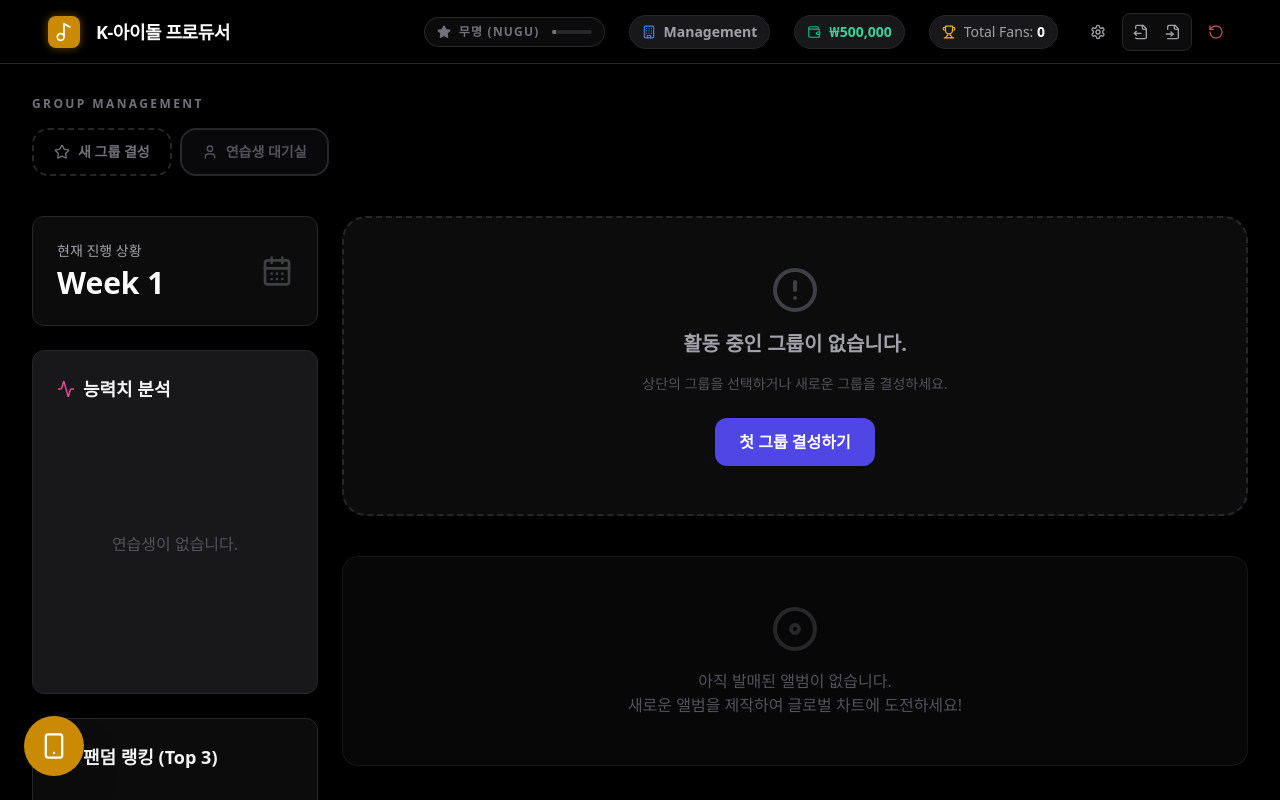
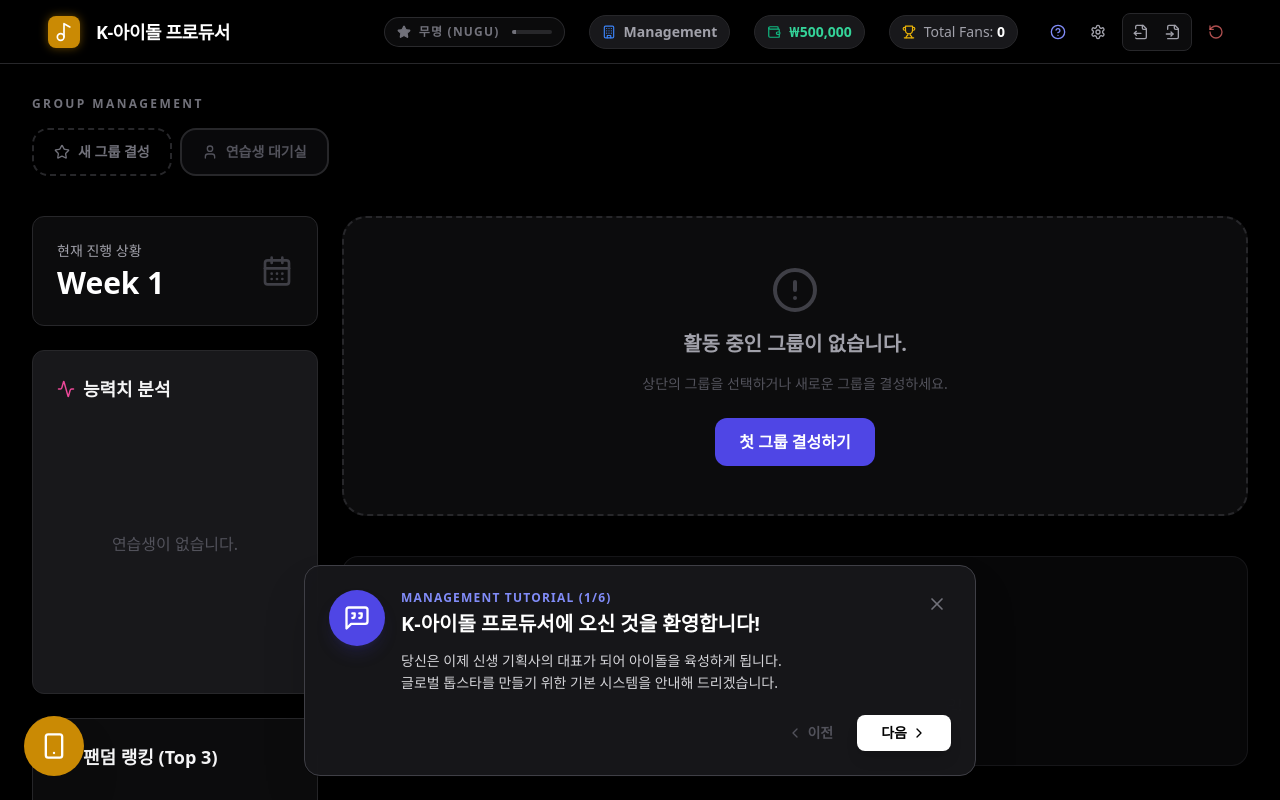
Before and after one commit to One-Zero1011/IdolMaker, a React (Vite) app: page / in a window 1280 px wide. Shown: the top 800 px of the page. Built offline with nearby package versions, Linux system fonts and the light colour scheme; a web font is replaced by a local one.

Commit message:
Add files via upload

```diff
--- a/App.tsx
+++ b/App.tsx
@@ -3,6 +3,7 @@ import React, { useState, useMemo } from 'react';
 import { useGame } from './hooks/useGame';
 import { Trainee, AlbumConcept, Album } from './types/index';
 import { Smartphone, Disc, Timer, AlertCircle } from 'lucide-react';
+import { TUTORIAL_STEPS } from './data/constants';
 
 // Components
 import Header from './components/layout/Header';
@@ -25,12 +26,13 @@ import GroupCreationModal from './components/group/GroupCreationModal';
 import GroupSelector from './components/group/GroupSelector';
 import CompanyDashboard from './components/company/CompanyDashboard';
 import SettingsModal from './components/SettingsModal';
+import TutorialOverlay from './components/ui/TutorialOverlay';
 
 const App: React.FC = () => {
   const {
     week, funds, reputation, lastAlbumWeek, facilities, trainees, activeTrainees, activeGroupMembers,
     weeklyPlan, gameLogs, historyLogs, notification, currentSpecialEvent, pendingDecision, albums, ranking, isChartOpen,
-    groups, activeGroupId, activeGroup, hqLevel, staff, isRpsEnabled,
+    groups, activeGroupId, activeGroup, hqLevel, staff, isRpsEnabled, tutorialControls,
     addNewTrainee, removeTrainee, updateTrainee, upgradeFacility, updateDailyPlan, nextWeek, closeLogs, setIsChartOpen, setActiveGroupId,
     exportToFile, importFromFile, resetGame, closeMessage, handleEventDecision, produceAlbum, settleAlbumRevenue, formGroup,
     upgradeHQ, hireStaff, fireStaff, renewContract, toggleRps
@@ -116,6 +118,15 @@ const App: React.FC = () => {
     setRenewingTrainee(null);
   };
 
+  // Tutorial Logic
+  const handleTutorialNext = () => {
+    if (tutorialControls.step < TUTORIAL_STEPS.length - 1) {
+        tutorialControls.next();
+    } else {
+        tutorialControls.close();
+    }
+  };
+
   return (
     <div className="min-h-screen bg-black text-zinc-100 font-sans selection:bg-yellow-500/30">
 
@@ -129,6 +140,7 @@ const App: React.FC = () => {
         onReset={resetGame}
         onOpenCompany={() => setIsCompanyModalOpen(true)}
         onOpenSettings={() => setIsSettingsModalOpen(true)}
+        onOpenTutorial={tutorialControls.start}
       />
 
       <main className="p-6 lg:p-8 max-w-[1920px] mx-auto animate-in fade-in duration-500">
@@ -260,6 +272,17 @@ const App: React.FC = () => {
       <ContractRenewalModal isOpen={isRenewalModalOpen} onClose={() => setIsRenewalModalOpen(false)} trainee={renewingTrainee} funds={funds} onRenew={handleRenewConfirm} onRelease={handleReleaseConfirm} />
       <SettingsModal isOpen={isSettingsModalOpen} onClose={() => setIsSettingsModalOpen(false)} isRpsEnabled={isRpsEnabled} onToggleRps={toggleRps} />
       <MessageModal isOpen={notification.isOpen} title={notification.title} message={notification.message} type={notification.type} onConfirm={notification.onConfirm || (() => {})} onClose={closeMessage} />
+
+      <TutorialOverlay
+        isOpen={tutorialControls.isActive}
+        step={tutorialControls.step}
+        totalSteps={TUTORIAL_STEPS.length}
+        title={TUTORIAL_STEPS[tutorialControls.step]?.title}
+        content={TUTORIAL_STEPS[tutorialControls.step]?.content}
+        onNext={handleTutorialNext}
+        onPrev={tutorialControls.prev}
+        onClose={tutorialControls.close}
+      />
     </div>
   );
 };
--- a/components/layout/Header.tsx
+++ b/components/layout/Header.tsx
@@ -1,6 +1,6 @@
 
 import React, { useRef } from 'react';
-import { Music2, Trophy, RotateCcw, FileOutput, FileInput, Wallet, Star, Sparkles, Building, Settings } from 'lucide-react';
+import { Music2, Trophy, RotateCcw, FileOutput, FileInput, Wallet, Star, Sparkles, Building, Settings, HelpCircle } from 'lucide-react';
 import { Trainee, Group } from '../../types/index';
 import { REPUTATION_TIERS } from '../../data/constants';
 
@@ -13,7 +13,8 @@ interface HeaderProps {
   onFileImport: (file: File) => void;
   onReset: () => void;
   onOpenCompany?: () => void;
-  onOpenSettings?: () => void; // Added prop
+  onOpenSettings?: () => void;
+  onOpenTutorial?: () => void;
 }
 
 const Header: React.FC<HeaderProps> = ({
@@ -25,7 +26,8 @@ const Header: React.FC<HeaderProps> = ({
   onFileImport,
   onReset,
   onOpenCompany,
-  onOpenSettings
+  onOpenSettings,
+  onOpenTutorial
 }) => {
   const fileInputRef = useRef<HTMLInputElement>(null);
   const totalFans = activeTrainees.reduce((acc, t) => acc + t.fans, 0).toLocaleString();
@@ -92,6 +94,16 @@ const Header: React.FC<HeaderProps> = ({
         </div>
 
         <div className="flex items-center gap-2">
+          {onOpenTutorial && (
+            <button
+              onClick={onOpenTutorial}
+              title="튜토리얼"
+              className="p-2 text-indigo-400 hover:text-white hover:bg-zinc-800 rounded-md transition-all"
+            >
+              <HelpCircle size={16} />
+            </button>
+          )}
+
           {onOpenSettings && (
             <button
               onClick={onOpenSettings}
--- a/components/ui/TraineeCard.tsx
+++ b/components/ui/TraineeCard.tsx
@@ -148,19 +148,19 @@ const TraineeCard: React.FC<Props> = ({ trainee, allTrainees, onClick, onEdit, o
       </div>
 
       <div className="p-3 bg-zinc-950/30 space-y-1.5">
-        <div className="flex items-center gap-2">
+        <div className="flex items-center gap-2" title="체력 (Stamina)">
           <Activity size={12} className="text-red-500" />
           <div className="flex-1 h-1 bg-zinc-800 rounded-full">
             <div className="h-full bg-red-500 rounded-full" style={{ width: `${Math.max(0, Math.min(100, trainee.stamina))}%` }} />
           </div>
         </div>
-        <div className="flex items-center gap-2">
+        <div className="flex items-center gap-2" title="멘탈 (Mental)">
           <ShieldAlert size={12} className="text-blue-500" />
           <div className="flex-1 h-1 bg-zinc-800 rounded-full">
             <div className="h-full bg-blue-500 rounded-full" style={{ width: `${Math.max(0, Math.min(100, trainee.mental))}%` }} />
           </div>
         </div>
-        <div className="flex items-center gap-2 pt-1 border-t border-zinc-800/50">
+        <div className="flex items-center gap-2 pt-1 border-t border-zinc-800/50" title="여론/호감도 (Sentiment)">
           <MessageCircleHeart size={12} className={sentimentIconColor} />
           <div className="flex-1 h-1 bg-zinc-800 rounded-full relative overflow-hidden group-hover:bg-zinc-700 transition-colors">
              <div className="absolute top-0 left-1/2 w-0.5 h-full bg-black/50 z-10" />
--- /dev/null
+++ b/components/ui/TutorialOverlay.tsx
@@ -0,0 +1,77 @@
+
+import React from 'react';
+import { X, ChevronRight, ChevronLeft, MessageSquareQuote } from 'lucide-react';
+
+interface Props {
+  isOpen: boolean;
+  step: number;
+  totalSteps: number;
+  title: string;
+  content: string;
+  onNext: () => void;
+  onPrev: () => void;
+  onClose: () => void;
+}
+
+const TutorialOverlay: React.FC<Props> = ({
+  isOpen, step, totalSteps, title, content, onNext, onPrev, onClose
+}) => {
+  if (!isOpen) return null;
+
+  return (
+    <div className="fixed inset-x-0 bottom-0 z-[100] p-4 sm:p-6 pointer-events-none flex justify-center items-end">
+      <div className="pointer-events-auto w-full max-w-2xl bg-zinc-900/95 backdrop-blur-xl border border-zinc-700 shadow-2xl rounded-2xl p-6 animate-in slide-in-from-bottom-10 fade-in duration-500">
+
+        <div className="flex items-start gap-4">
+          {/* Avatar / Icon */}
+          <div className="hidden sm:flex w-14 h-14 bg-indigo-600 rounded-full items-center justify-center shrink-0 shadow-lg shadow-indigo-900/30">
+             <MessageSquareQuote size={28} className="text-white" />
+          </div>
+
+          <div className="flex-1 space-y-3">
+             <div className="flex justify-between items-start">
+                <div>
+                   <span className="text-xs font-black text-indigo-400 uppercase tracking-widest mb-1 block">
+                      Management Tutorial ({step + 1}/{totalSteps})
+                   </span>
+                   <h3 className="text-xl font-bold text-white">{title}</h3>
+                </div>
+                <button
+                  onClick={onClose}
+                  className="p-1 text-zinc-500 hover:text-white transition-colors"
+                  title="튜토리얼 종료"
+                >
+                   <X size={20} />
+                </button>
+             </div>
+
+             <p className="text-zinc-300 text-sm leading-relaxed whitespace-pre-wrap">
+                {content}
+             </p>
+
+             <div className="flex justify-end items-center gap-2 pt-2">
+                <button
+                  onClick={onPrev}
+                  disabled={step === 0}
+                  className={`
+                    px-4 py-2 rounded-lg text-sm font-bold flex items-center gap-1 transition-colors
+                    ${step === 0 ? 'text-zinc-600 cursor-not-allowed' : 'bg-zinc-800 text-white hover:bg-zinc-700'}
+                  `}
+                >
+                   <ChevronLeft size={16} /> 이전
+                </button>
+                <button
+                  onClick={onNext}
+                  className="px-6 py-2 rounded-lg text-sm font-bold bg-white text-black hover:bg-zinc-200 transition-colors flex items-center gap-1 shadow-lg"
+                >
+                   {step === totalSteps - 1 ? '시작하기' : '다음'} <ChevronRight size={16} />
+                </button>
+             </div>
+          </div>
+        </div>
+      </div>
+    </div>
+  );
+};
+
+export default TutorialOverlay;
--- a/data/constants.ts
+++ b/data/constants.ts
@@ -10,6 +10,33 @@ export const COLORS = [
   '#ef4444', '#f97316', '#f59e0b', '#84cc16', '#10b981',
   '#06b6d4', '#3b82f6', '#6366f1', '#8b5cf6', '#d946ef',
   '#f43f5e', '#64748b'
+];
+
+export const TUTORIAL_STEPS = [
+  {
+    title: "K-아이돌 프로듀서에 오신 것을 환영합니다!",
+    content: "당신은 이제 신생 기획사의 대표가 되어 아이돌을 육성하게 됩니다.\n글로벌 톱스타를 만들기 위한 기본 시스템을 안내해 드리겠습니다."
+  },
+  {
+    title: "1. 연습생 영입 (Casting)",
+    content: "먼저 '연습생 캐스팅' 버튼을 눌러 원석을 발굴하세요.\n이름, 성별, MBTI, 포지션을 설정할 수 있습니다.\n초기 관계와 MBTI에 따라 다양한 돌발 이벤트가 발생합니다."
+  },
+  {
+    title: "2. 그룹 결성 (Debut)",
+    content: "연습생이 모이면 '정식 그룹 결성' 버튼을 눌러 데뷔조를 만드세요.\n멤버 조합에 따라 그룹의 평균 능력치와 성향이 결정됩니다."
+  },
+  {
+    title: "3. 스케줄 진행 (Next Week)",
+    content: "요일별 스케줄을 설정하고 중앙의 '스케줄 실행' 버튼을 누르세요.\n한 주가 지나면 능력치가 상승하고 자금을 획득합니다."
+  },
+  {
+    title: "4. 결과 및 로그 (Mission Log)",
+    content: "스케줄이 끝나면 주간 결과 리포트가 팝업됩니다.\n성공, 실패, 부상, 그리고 멤버 간의 관계성 이벤트 로그를 꼼꼼히 확인하세요."
+  },
+  {
+    title: "5. 경영 및 시스템 (Management)",
+    content: "상단 메뉴를 통해 사옥을 확장하고 전문 스태프를 고용하세요.\n우측 상단의 설정 버튼이나 스마트폰 아이콘(SNS)을 통해 다양한 기능을 제어할 수 있습니다."
+  }
 ];
 
 export const NPC_GROUPS = [
--- a/hooks/useGame.ts
+++ b/hooks/useGame.ts
@@ -5,6 +5,7 @@ import { INITIAL_FUNDS, FACILITY_UPGRADE_COSTS, ANNUAL_EVENTS, ALBUM_CONCEPTS, B
 import { generateId, processWeek, calculateGlobalRanking } from '../utils/gameLogic';
 
 const SAVE_KEY = 'k_idol_producer_v2_save';
+const TUTORIAL_KEY = 'k_idol_producer_tutorial_done';
 
 interface NotificationState {
   isOpen: boolean;
@@ -43,6 +44,10 @@ export const useGame = () => {
   const [pendingDecision, setPendingDecision] = useState(false);
   const [lastEventDecisionWeek, setLastEventDecisionWeek] = useState(-1);
 
+  // Tutorial State
+  const [isTutorialActive, setIsTutorialActive] = useState(false);
+  const [tutorialStep, setTutorialStep] = useState(0);
+
   const [notification, setNotification] = useState<NotificationState>({
     isOpen: false, title: '', message: '', type: 'alert'
   });
@@ -77,6 +82,9 @@ export const useGame = () => {
     setLastEventDecisionWeek(-1);
     setPendingDecision(false);
     setCurrentSpecialEvent(null);
+    // 튜토리얼 다시 활성화
+    setIsTutorialActive(true);
+    setTutorialStep(0);
   };
 
   // 브라우저 캐시 자동 저장 (Debounced Save)
@@ -90,7 +98,7 @@ export const useGame = () => {
     return () => clearTimeout(timeoutId);
   }, [week, funds, reputation, trainees, groups, activeGroupId, weeklyPlan, albums, ranking, hqLevel, staff, isRpsEnabled]);
 
-  // 첫 로드 시 브라우저 캐시에서 복원
+  // 첫 로드 시 브라우저 캐시에서 복원 & 튜토리얼 체크
   useEffect(() => {
     const savedData = localStorage.getItem(SAVE_KEY);
     if (savedData) {
@@ -113,6 +121,12 @@ export const useGame = () => {
       } catch (e) {
         console.error("Save data corruption detected.", e);
       }
+    }
+
+    // Check Tutorial Status
+    const tutorialDone = localStorage.getItem(TUTORIAL_KEY);
+    if (!tutorialDone) {
+        setIsTutorialActive(true);
     }
   }, []);
 
@@ -163,6 +177,7 @@ export const useGame = () => {
       "confirm",
       () => {
         localStorage.removeItem(SAVE_KEY);
+        // localStorage.removeItem(TUTORIAL_KEY); // Optional: Reset tutorial too
         initializeStarters();
         window.location.reload(); // 리셋 후 완전한 상태 전환을 위해 새로고침 (안정성 최우선)
       }
@@ -228,6 +243,19 @@ export const useGame = () => {
       setReputation(prev => Math.min(100, prev + (event.rewards.reputation || 0)));
       setTrainees(prev => prev.map(t => activeGroup?.memberIds.includes(t.id) ? { ...t, fans: t.fans + (event.rewards.fans || 0) } : t));
       setHistoryLogs(prev => [`[이벤트] ${event.title} 완료`, ...prev]);
+
+      // Result Message
+      const rewardsText = [
+        event.rewards.fans ? `✨ 팬 유입: +${event.rewards.fans.toLocaleString()}명` : '',
+        event.rewards.reputation ? `🏆 평판 상승: +${event.rewards.reputation}` : '',
+        event.rewards.funds ? `💰 수익: +₩${event.rewards.funds.toLocaleString()}` : ''
+      ].filter(Boolean).join('\n');
+
+      showMessage(
+        "이벤트 결과",
+        `${event.title}에 성공적으로 참가했습니다!\n\n[획득 보상]\n${rewardsText}`,
+        "success"
+      );
     }
     setPendingDecision(false);
     setCurrentSpecialEvent(null);
@@ -335,10 +363,27 @@ export const useGame = () => {
     return true;
   };
 
+  // Tutorial Controls
+  const tutorialControls = {
+    isActive: isTutorialActive,
+    step: tutorialStep,
+    next: () => setTutorialStep(prev => prev + 1),
+    prev: () => setTutorialStep(prev => prev - 1),
+    close: () => {
+        setIsTutorialActive(false);
+        localStorage.setItem(TUTORIAL_KEY, 'true');
+    },
+    start: () => {
+        setIsTutorialActive(true);
+        setTutorialStep(0);
+    }
+  };
+
   return {
     week, funds, reputation, lastAlbumWeek, facilities, trainees, activeTrainees, activeGroupMembers,
     weeklyPlan, gameLogs, historyLogs, notification, albums, ranking, isChartOpen, groups, activeGroupId, activeGroup,
     currentSpecialEvent, pendingDecision, hqLevel, staff, isRpsEnabled,
+    tutorialControls,
     addNewTrainee: (data: any, cost: number) => { setFunds(prev => prev - cost); setTrainees(prev => [...prev, { ...data, id: generateId(), fans: 0, status: 'Active', contractRemaining: 48, history: [], relationships: {}, specialRelations: {} }]); },
     removeTrainee: (id: string) => setTrainees(prev => prev.filter(t => t.id !== id)),
     updateTrainee,
```
Also changed, not shown: components/ui/FanFeedMobile.tsx (+68 -20 lines).
